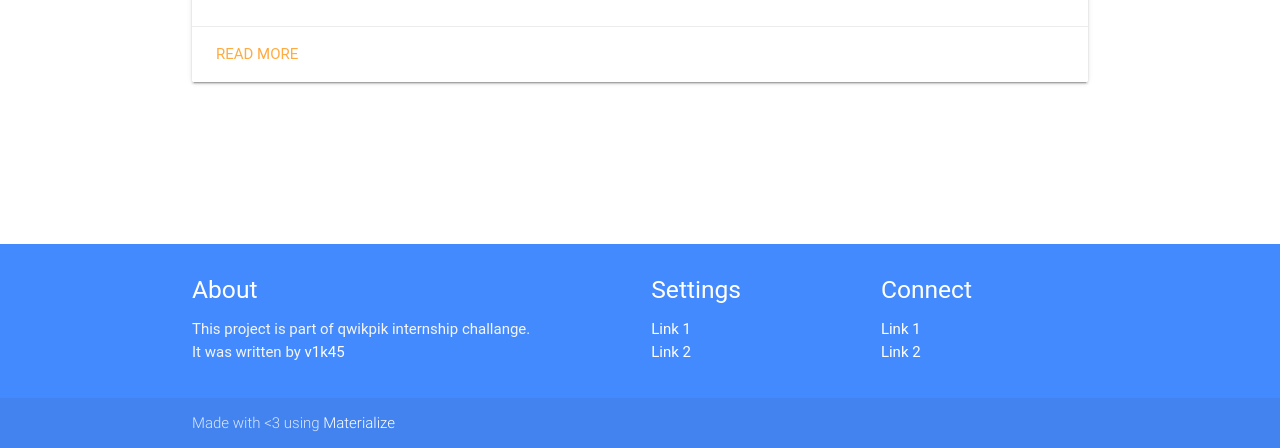
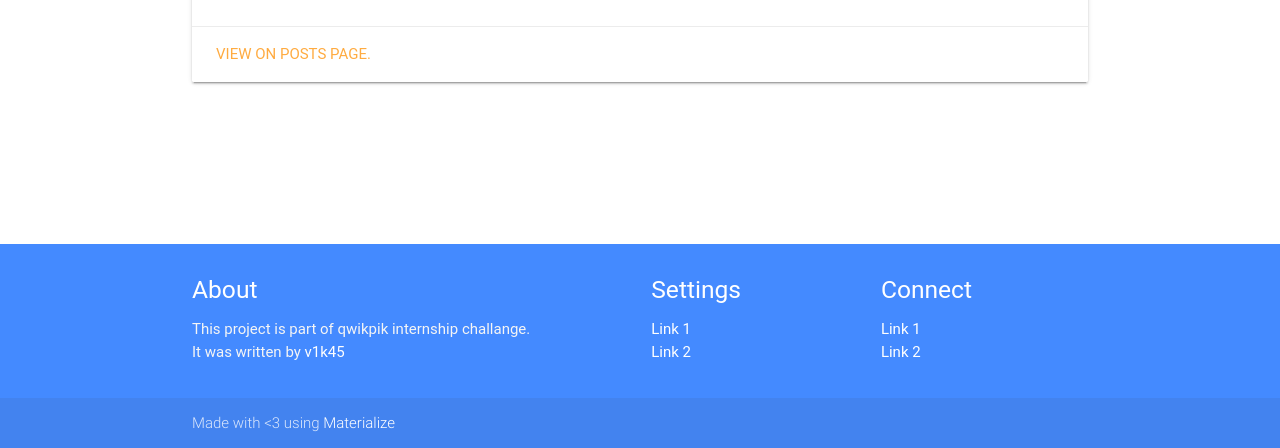
Before and after one commit to v1k45/blogghar, a Django app: template templates/authapp/user_comments.html in a window 1280 px wide. Shown: the part 476-924 px from the top of the page. Run offline with Django 3.2, Linux system fonts and the light colour scheme; the template is opened without the code that fills it: most values are stand-ins (such as "Sample title", 1, 10 or a date in 2020); parts of the project's set-up code (start-up, migrations or seed data) failed here and were passed over; some libraries are stand-ins or nearby versions; some web fonts are replaced.

Commit message:
minor fixes

```diff
--- a/templates/authapp/user_comments.html
+++ b/templates/authapp/user_comments.html
@@ -9,7 +9,7 @@
     {% for comment in comments %}
       <div class="card">
         <div class="card-content">
-          <a href="#">
+          <a href="{{ comment.post.get_absolute_url }}">
             <span title="{{ post.title }}" class="card-title truncate">
               {{ comment.post.title }}
             </span>
@@ -17,7 +17,7 @@
           <p>{{ comment.comment }}</p>
         </div>
         <div class="card-action">
-          <a href="#">Read More</a>
+          <a href="{{ comment.get_absolute_url }}">View on posts page.</a>
         </div>
       </div>
     {% endfor %}
```
